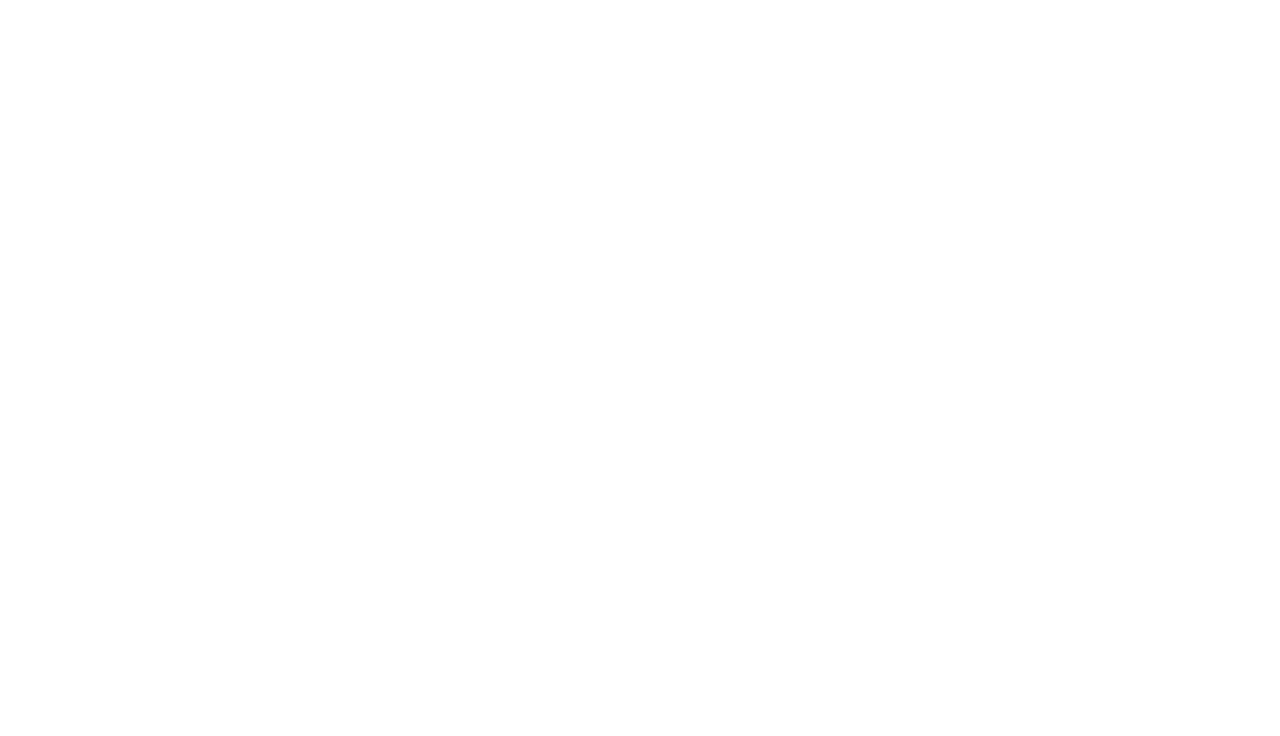
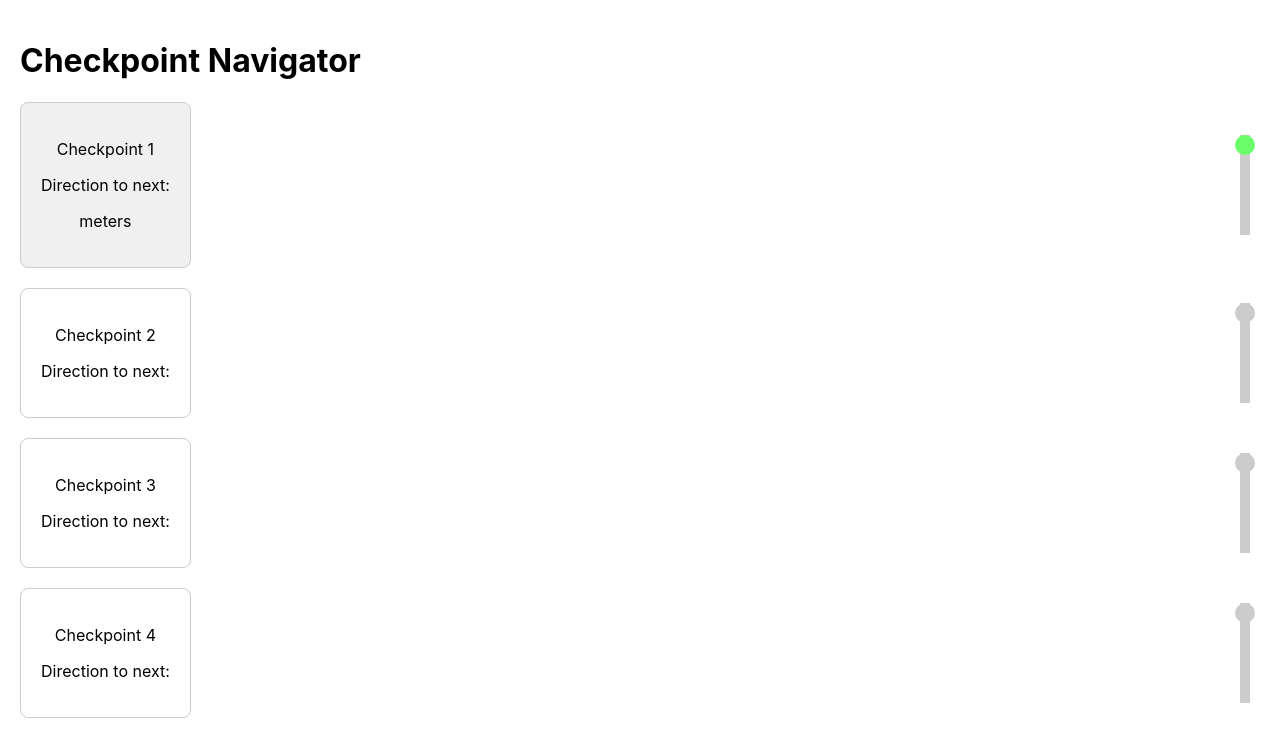
Before and after one commit to jaydipchangani/Campus_Pathfinder, a React (Create React App) app: page /nav2 in a window 1280 px wide. Before the commit this address had no page. Shown: the top 736 px of the page. Built offline with nearby package versions, Linux system fonts and the light colour scheme; no server answers.

Commit message:
added hostel to college path

```diff
--- a/src/App.js
+++ b/src/App.js
@@ -6,6 +6,7 @@
 import Explore from './Explore';
 import List from './List';
 import Nav from './nav'; // Ensure the correct path and no .js extension
+import N2 from './nav2'; // Ensure the correct path and no .js extension
 import Userform from './user_form';
 
 function App() {
@@ -15,6 +16,7 @@
         <Route path='/' element={<Home />} />
         <Route path='/explore' element={<Explore />} />
         <Route path='/nav' element={<Nav />} />
+        <Route path='/nav2' element={<N2 />} />
         <Route path='/list' element={<List />} />
         <Route path='/userform' element={<Userform />} />
       </Routes>
--- /dev/null
+++ b/src/nav2.js
@@ -0,0 +1,121 @@
+import React, { useState, useEffect, useRef } from 'react';
+import 'leaflet/dist/leaflet.css';
+import './Nav.css'; // Create this CSS file for custom styles
+
+const N2 = () => {
+  const allCheckpoints = [
+    { latitude: 23.53026002643168, longitude: 72.45812306946017, name: "Checkpoint 1", direction: "Go straight till the next checkpoint." },
+    { latitude: 23.529729139785935, longitude: 72.45785223917402, name: "Checkpoint 2", direction: "Turn right and continue for 200 meters." },
+    { latitude: 23.529539482994654, longitude: 72.457732082795, name: "Checkpoint 3", direction: "Turn right and continue for 200 meters." },
+    { latitude: 23.529438717423307, longitude: 72.45789891610569, name: "Checkpoint 4", direction: "Turn right and continue for 200 meters." },
+    { latitude: 23.52920942398443, longitude: 72.4583896122074, name: "Checkpoint 5", direction: "Turn right and continue for 200 meters." },
+    { latitude: 23.52872699165151, longitude: 72.45942190247463, name: "Checkpoint 6", direction: "Turn right and continue for 200 meters." },
+    { latitude: 23.527946232037397, longitude: 72.45904109449664, name: "Checkpoint 7", direction: "Turn right and continue for 200 meters." },
+    { latitude: 23.5273629312385, longitude: 72.45872293893066, name: "Checkpoint 8", direction: "Turn right and continue for 200 meters." },
+    { latitude: 23.529729139785935, longitude: 72.45785223917402, name: "Checkpoint 9", direction: "Turn right and continue for 200 meters." },
+  ];
+
+  const [checkpoints, setCheckpoints] = useState(allCheckpoints); // Display all checkpoints initially
+  const [userLocation, setUserLocation] = useState(null);
+  const [currentCheckpointIndex, setCurrentCheckpointIndex] = useState(0);
+  const [distance, setDistance] = useState(null);
+  const [direction, setDirection] = useState(null);
+  const navContainerRef = useRef(null);
+
+  useEffect(() => {
+    const updateUserLocation = () => {
+      navigator.geolocation.getCurrentPosition(
+        position => {
+          setUserLocation({
+            latitude: position.coords.latitude,
+            longitude: position.coords.longitude,
+          });
+        },
+        error => {
+          console.error("Error getting user location:", error);
+        }
+      );
+    };
+
+    // Get initial location
+    updateUserLocation();
+
+    // Update location every 4 seconds
+    const intervalId = setInterval(updateUserLocation, 4000);
+
+    // Clean up the interval on component unmount
+    return () => clearInterval(intervalId);
+  }, []);
+
+  useEffect(() => {
+    if (checkpoints.length > 0 && userLocation) {
+      const nextCheckpoint = checkpoints[currentCheckpointIndex];
+      const distanceToNextCheckpoint = calculateDistance(userLocation, nextCheckpoint);
+      const directionToNextCheckpoint = nextCheckpoint.direction;
+      setDistance(distanceToNextCheckpoint);
+      setDirection(directionToNextCheckpoint);
+
+      // Move to the next checkpoint if close enough (within 10 meters)
+      if (distanceToNextCheckpoint < 10 && currentCheckpointIndex < allCheckpoints.length - 1) {
+        setCurrentCheckpointIndex(prevIndex => prevIndex + 1);
+        if (currentCheckpointIndex === checkpoints.length - 1) {
+          // Scroll to the next checkpoint
+          navContainerRef.current.scrollTo({
+            top: navContainerRef.current.scrollHeight,
+            behavior: 'smooth'
+          });
+        }
+      }
+    }
+  }, [userLocation, checkpoints, currentCheckpointIndex, allCheckpoints]);
+
+  const calculateDistance = (from, to) => {
+    const R = 6371000; // radius of the Earth in meters
+    const dLat = toRad(to.latitude - from.latitude);
+    const dLon = toRad(to.longitude - from.longitude);
+    const lat1 = toRad(from.latitude);
+    const lat2 = toRad(to.latitude);
+
+    const a = Math.sin(dLat / 2) * Math.sin(dLat / 2) +
+              Math.sin(dLon / 2) * Math.sin(dLon / 2) * Math.cos(lat1) * Math.cos(lat2);
+
+    const c = 2 * Math.atan2(Math.sqrt(a), Math.sqrt(1 - a));
+    const distance = R * c;
+    return distance.toFixed(2);
+  };
+
+  const toRad = (value) => value * Math.PI / 180;
+
+  return (
+    <div className="nav-container" ref={navContainerRef}>
+      <h1>Checkpoint Navigator</h1>
+      {checkpoints.map((checkpoint, index) => (
+        <div key={index} className="checkpoint-container">
+          <div className={`checkpoint ${index === currentCheckpointIndex ? 'current' : ''}`}>
+            <div className="checkpoint-details">
+              <p>{checkpoint.name}</p>
+              <p>Direction to next:</p>
+              <p>{direction}</p>
+              {index === currentCheckpointIndex && (
+                <p>{distance} meters</p>
+              )}
+            </div>
+          </div>
+          <div className="progress-bar-container">
+            <div key={index} className={`progress-bar ${index < currentCheckpointIndex ? 'completed' : ''}`}>
+              <div className={`circle ${index === currentCheckpointIndex ? 'active' : ''}`} />
+            </div>
+          </div>
+        </div>
+      ))}
+      {direction && (
+        <div className="direction">
+          <p>Direction to next checkpoint:</p>
+          <p>{direction}</p>
+        </div>
+      )}
+    </div>
+  );
+};
+
+export default N2;
```
